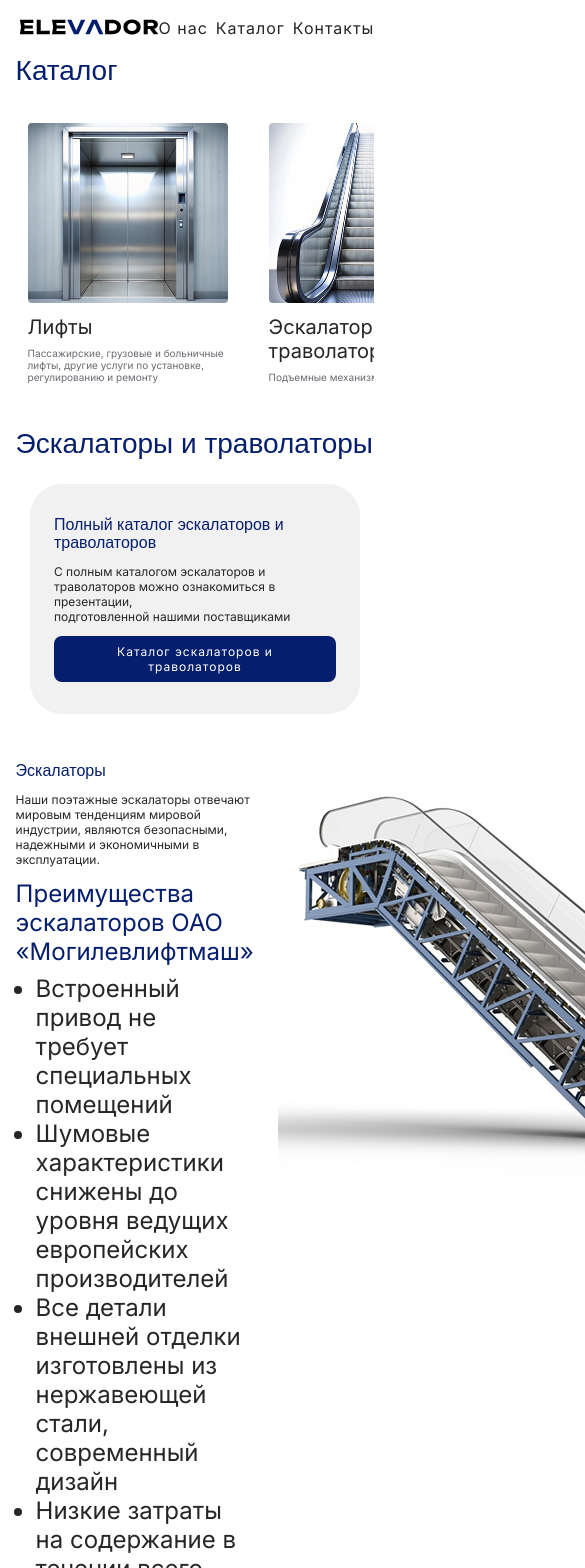
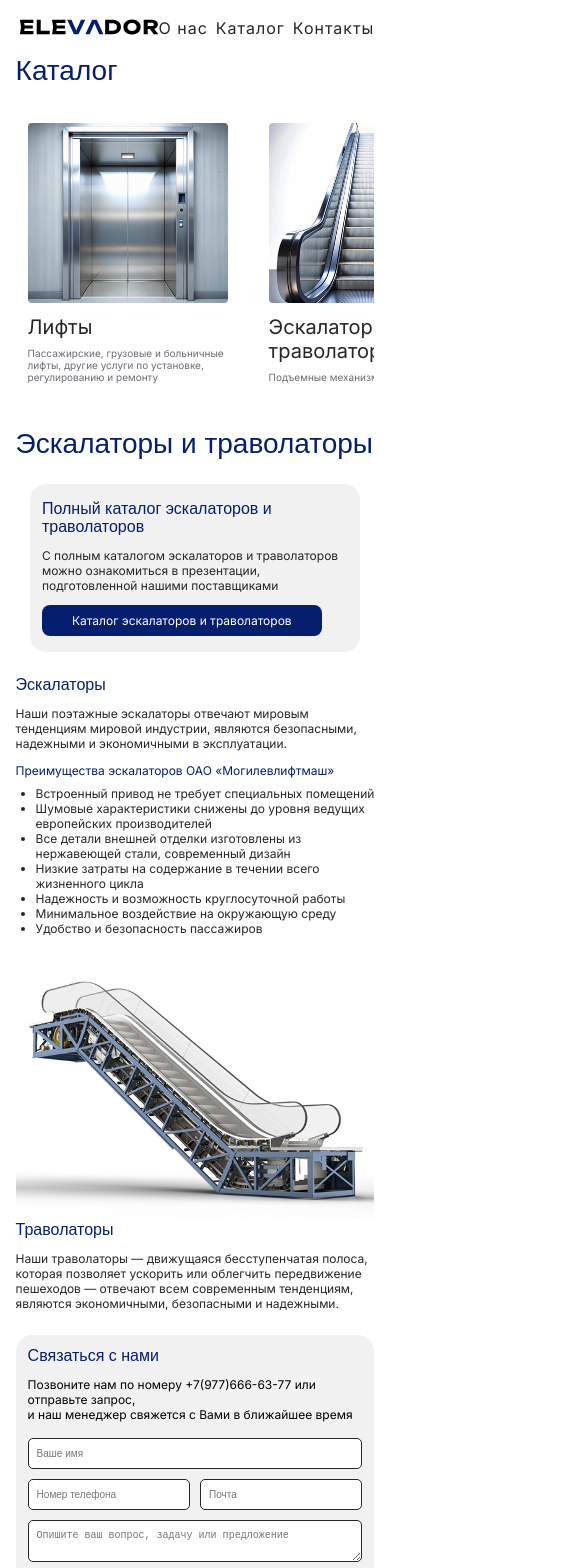
Before and after one commit to samaragang/elevador, a React (Vite) app: page /escalators in a window 390 px wide. Shown: the top 1568 px of the page, 585 px wide, since content can reach past the window. Built offline with nearby package versions, Linux system fonts and the light colour scheme; a web font is replaced by a local one.

Commit message:
pages adaptive

```diff
--- a/src/App.jsx
+++ b/src/App.jsx
@@ -14,7 +14,7 @@ function App() {
     <Router>
       <Header />
       <Routes>
-        <Route path="/elevador" element={<Home />} />
+        <Route path="/" element={<Home />} />
         <Route path="/lifts" element={<Lifts />} />
         <Route path="/escalators" element={<Escalators />} />
         <Route path="/parking" element={<Parking />} />
--- a/src/components/FullCatalogBox/fullCatalogBox.css
+++ b/src/components/FullCatalogBox/fullCatalogBox.css
@@ -1,16 +1,14 @@
 .full-catalog {
-  margin-bottom: 48px;
+  margin-bottom: 4.8rem;
 }
 
 .full-catalog__inner {
   background-color: #F1F1F1;
-  border-radius: 32px;
-  padding: 32px 24px;
+  border-radius: 3.2rem;
+  padding: 3.2rem 2.4rem;
 }
-
-
 
 .full-catalog__buttons {
   display: flex;
-  gap: 24px;
+  gap: 2.4rem;
 }
--- a/src/components/Header/Header.jsx
+++ b/src/components/Header/Header.jsx
@@ -6,7 +6,7 @@ export default function Header() {
     <header className='header'>
       <div className="container">
         <div className="header__inner">
-          <NavLink to='/elevador' className='header__logo'>
+          <NavLink to='/' className='header__logo'>
             <img src="logo.svg" alt="elevador" />
           </NavLink>
           <nav className='header__nav'>
--- a/src/index.css
+++ b/src/index.css
@@ -93,6 +93,9 @@ html {
   html {
     font-size: 6.5px;
   }
+  .primary-button {
+    letter-spacing: 0;
+  }
 }
 
 @media (max-width: 992px) {
--- a/src/pages/Contacts/contacts.css
+++ b/src/pages/Contacts/contacts.css
@@ -1,12 +1,18 @@
 .contacts-info {
-  margin-bottom: 48px;
-  font-size: 24px;
+  margin-bottom: 4.8rem;
+  font-size: 2.4rem;
   letter-spacing: 1px;
   display: flex;
   flex-direction: column;
-  gap: 16px;
+  gap: 1.6rem;
 }
 
 .contacts-info span {
   color: var(--main-color);
 }
+
+@media (max-width: 992px) {
+  .contacts-info {
+    letter-spacing: 0;
+  }
+}
--- a/src/pages/Escalators/escalators.css
+++ b/src/pages/Escalators/escalators.css
@@ -1,8 +1,25 @@
+@import url("/src/index.css");
+
 .escalators {
-  font-size: 24px;
+  font-size: 2.4rem;
 }
 
 .escalators-info {
   display: flex;
-  gap: 24px;
+  gap: 2.4rem;
 }
+
+.escalators-info img {
+  width: 57.8rem;
+}
+
+@media (max-width: 1440px) {
+  .escalators-info {
+    flex-direction: column;
+  }
+}
+@media (max-width: 992px) {
+  .escalators-info img {
+    width: 100%;
+  }
+}
--- a/src/pages/Lifts/lifts.css
+++ b/src/pages/Lifts/lifts.css
@@ -1,12 +1,14 @@
+@import url("/src/index.css");
+
 .lifts {
-  font-size: 24px;
+  font-size: 2.4rem;
 }
 
 .passenger-lifts__cases-title {
   color: var(--main-color);
-  font-size: 24px;
+  font-size: 2.4rem;
   font-weight: 500;
-  margin-bottom: 16px;
+  margin-bottom: 1.6rem;
 }
 
 .passenger-lifts__cases-title a {
@@ -16,12 +18,12 @@
 
 .passenger-lifts__cases-content {
   display: flex;
-  gap: 16px;
+  gap: 1.6rem;
 }
 
 .passenger-lifts,
 .cargo-lifts,
 .hospital-lifts,
 .other-details {
-  margin-bottom: 48px;
+  margin-bottom: 4.8rem;
 }
--- a/src/pages/OtherProducts/otherProducts.css
+++ b/src/pages/OtherProducts/otherProducts.css
@@ -1,3 +1,3 @@
 .other-products {
-  font-size: 24px;
+  font-size: 2.4rem;
 }
--- a/src/pages/Parking/parking.css
+++ b/src/pages/Parking/parking.css
@@ -1,8 +1,26 @@
+@import url("/src/index.css");
+
 .parking {
-  font-size: 24px;
+  font-size: 2.4rem;
 }
 
 .parking-info {
   display: flex;
-  gap: 24px;
+  gap: 2.4rem;
 }
+
+.parking-info img {
+  width: 57.8rem;
+}
+
+@media (max-width: 1440px) {
+  .parking-info {
+    flex-direction: column;
+  }
+}
+
+@media (max-width: 992px) {
+  .parking-info img {
+    width: 100%;
+  }
+}
```
